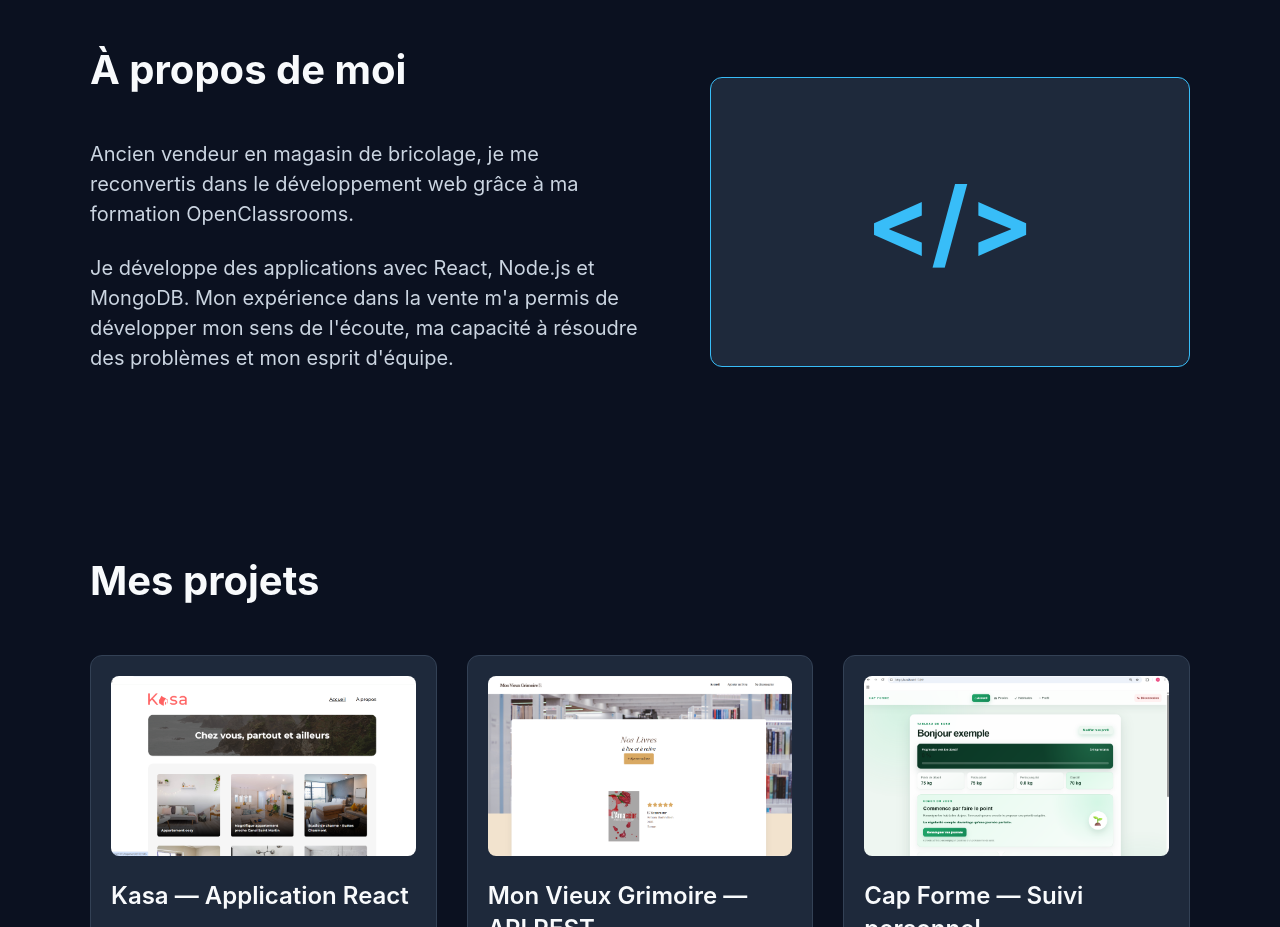
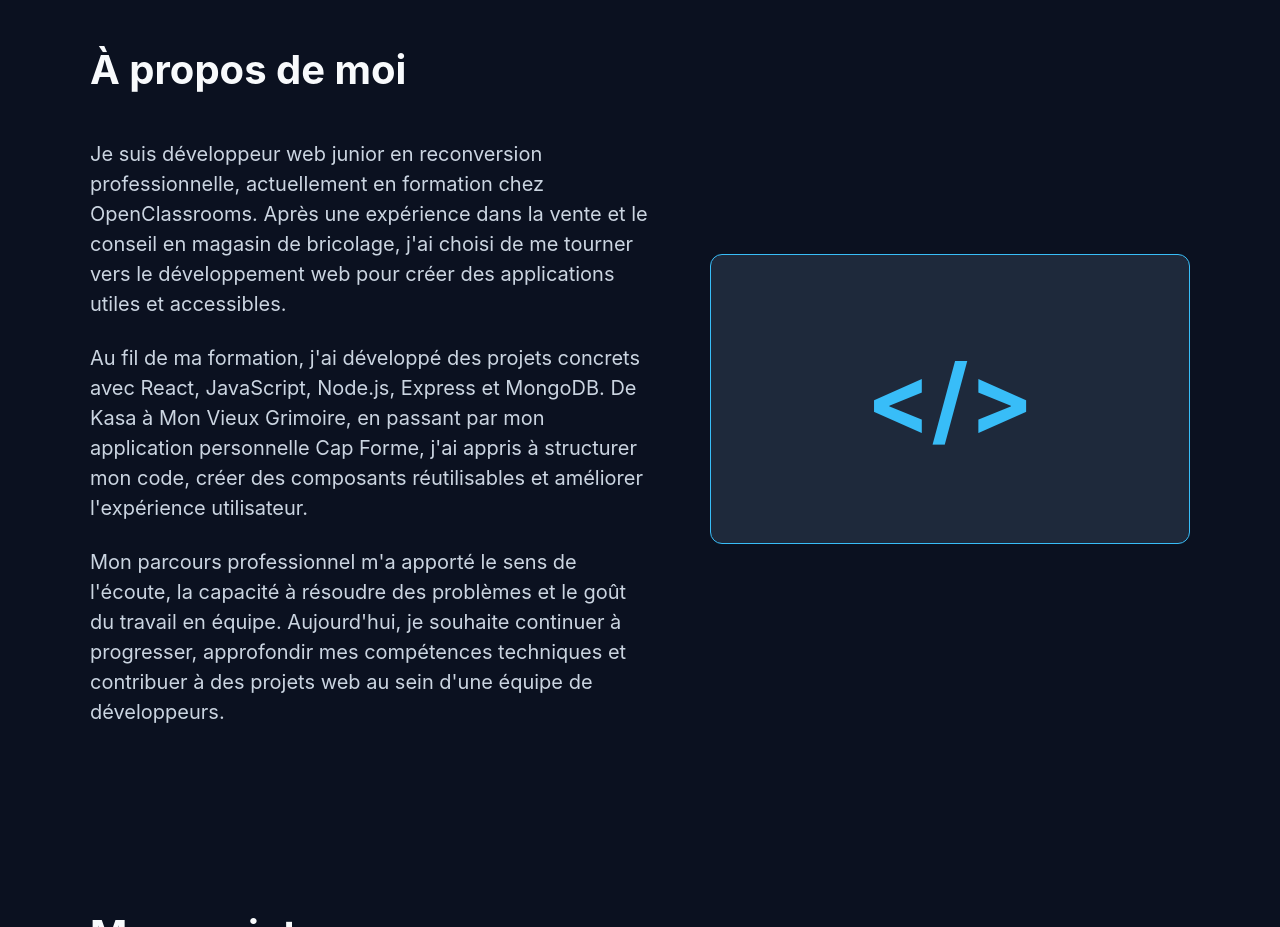
Before and after one commit to gregorylaporte1810-gif/portfolio-gregory, a React (Vite) app: page / in a window 1280 px wide. Shown: the part 740-1667 px from the top of the page. Built offline with nearby package versions, Linux system fonts and the light colour scheme.

Commit message:
docs: improve personal introduction

```diff
--- a/src/App.jsx
+++ b/src/App.jsx
@@ -35,19 +35,32 @@ function App() {
         <div className="a-propos-contenu">
           <h2>À propos de moi</h2>
 
-          <p>
-            Ancien vendeur en magasin de bricolage, je me
-            reconvertis dans le développement web grâce
-            à ma formation OpenClassrooms.
-          </p>
 
-          <p>
-            Je développe des applications avec React,
-            Node.js et MongoDB. Mon expérience dans la
-            vente m'a permis de développer mon sens de
-            l'écoute, ma capacité à résoudre des problèmes
-            et mon esprit d'équipe.
-          </p>
+        <p>
+          Je suis développeur web junior en reconversion professionnelle,
+          actuellement en formation chez OpenClassrooms. Après une
+          expérience dans la vente et le conseil en magasin de bricolage,
+          j'ai choisi de me tourner vers le développement web pour
+          créer des applications utiles et accessibles.
+        </p>
+
+        <p>
+          Au fil de ma formation, j'ai développé des projets concrets
+          avec React, JavaScript, Node.js, Express et MongoDB.
+          De Kasa à Mon Vieux Grimoire, en passant par mon
+          application personnelle Cap Forme, j'ai appris à structurer
+          mon code, créer des composants réutilisables et améliorer
+          l'expérience utilisateur.
+        </p>
+
+        <p>
+          Mon parcours professionnel m'a apporté le sens de l'écoute,
+          la capacité à résoudre des problèmes et le goût du travail
+          en équipe. Aujourd'hui, je souhaite continuer à progresser,
+          approfondir mes compétences techniques et contribuer à des
+          projets web au sein d'une équipe de développeurs.
+        </p>
+
         </div>
 
         <div className="a-propos-illustration" aria-hidden="true">
```
